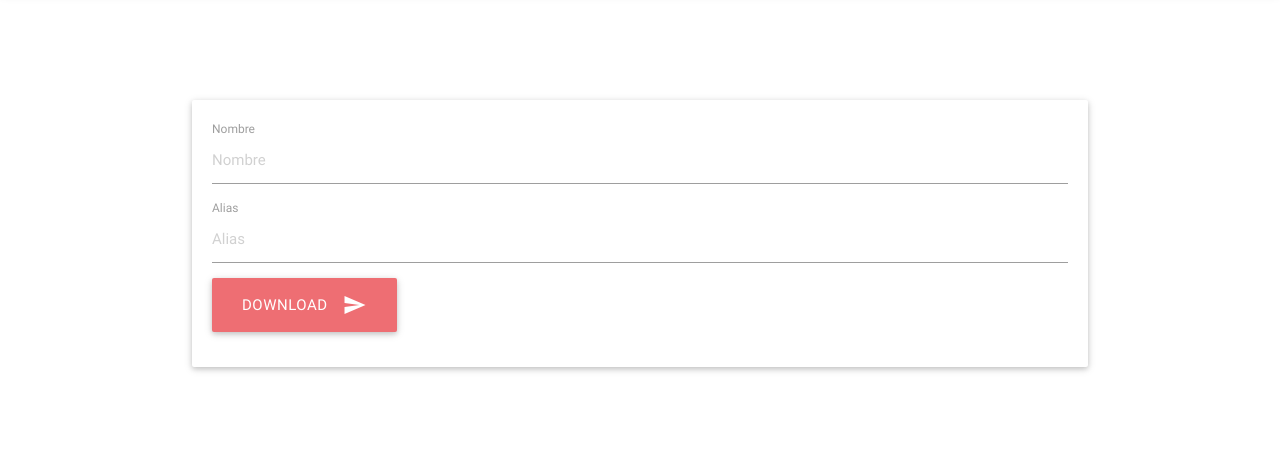
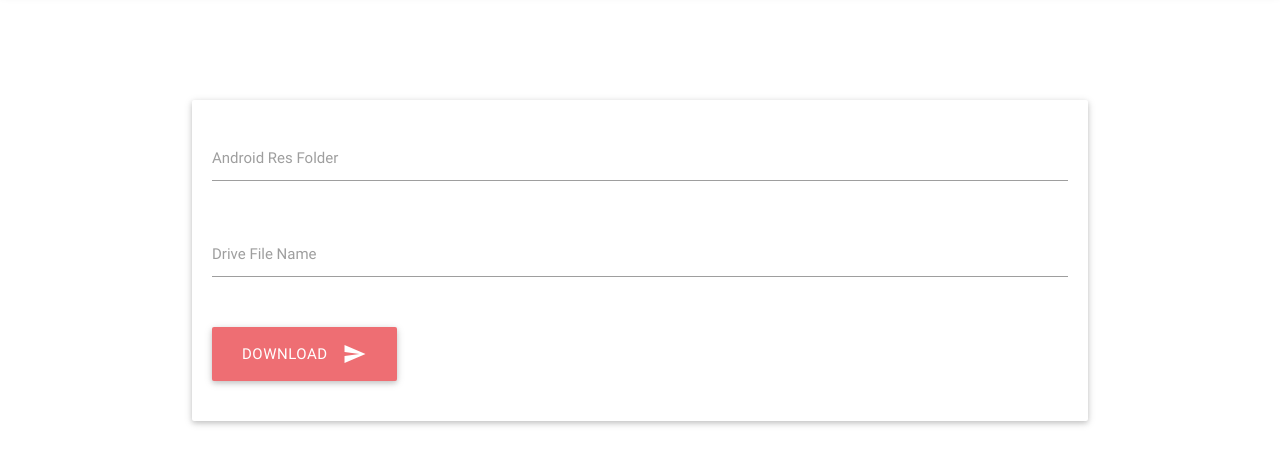
Before and after one commit to fedefarina/drive-to-android, a website: page views/pages/main.html in a window 1280 px wide. Shown: the part 72-536 px from the top of the page. Drawn offline with Linux system fonts and the light colour scheme.

Commit message:
Some styles on main page

```diff
--- a/views/pages/main.html
+++ b/views/pages/main.html
@@ -26,25 +26,27 @@
                     <div class="card">
                         <div class="card-content">
                             <form class="form-horizontal">
-                                <div class="form-group">
-                                    <label for="inputNombre" class="col-sm-2 control-label">Nombre</label>
-                                    <div class="col-sm-10">
-                                        <input type="text" class="form-control" id="inputNombre" placeholder="Nombre"
-                                               name="name"/>
+                                <div class="row">
+                                    <div class="input-field col s12">
+                                        <input type="text" class="form-control" id="inputNombre" name="folder"
+                                               required/>
+                                        <label for="inputNombre" class="col-sm-2 control-label">Android Res
+                                            Folder</label>
                                     </div>
                                 </div>
-                                <div class="form-group">
-                                    <label for="inputAlias" class="col-sm-2 control-label">Alias</label>
-                                    <div class="col-sm-10">
-                                        <input type="text" class="form-control" id="inputAlias" placeholder="Alias"
-                                               name="alias" required/>
+                                <div class="row">
+                                    <div class="input-field col s12">
+                                        <input type="text" class="form-control" id="inputAlias" name="file" required/>
+                                        <label for="inputAlias" class="col-sm-2 control-label">Drive File Name</label>
                                     </div>
                                 </div>
-                                <div class="form-group">
-                                    <div class="col-sm-offset-2 col-sm-10">
-                                        <button type="submit" class="btn btn-large">Download<i
-                                                class="material-icons right">send</i>
-                                        </button>
+                                <div class="row">
+                                    <div class="input-field col s12">
+                                        <div class="col-sm-offset-2 col-sm-10">
+                                            <button type="submit" class="btn btn-large">Download<i
+                                                    class="material-icons right">send</i>
+                                            </button>
+                                        </div>
                                     </div>
                                 </div>
                             </form>
```
